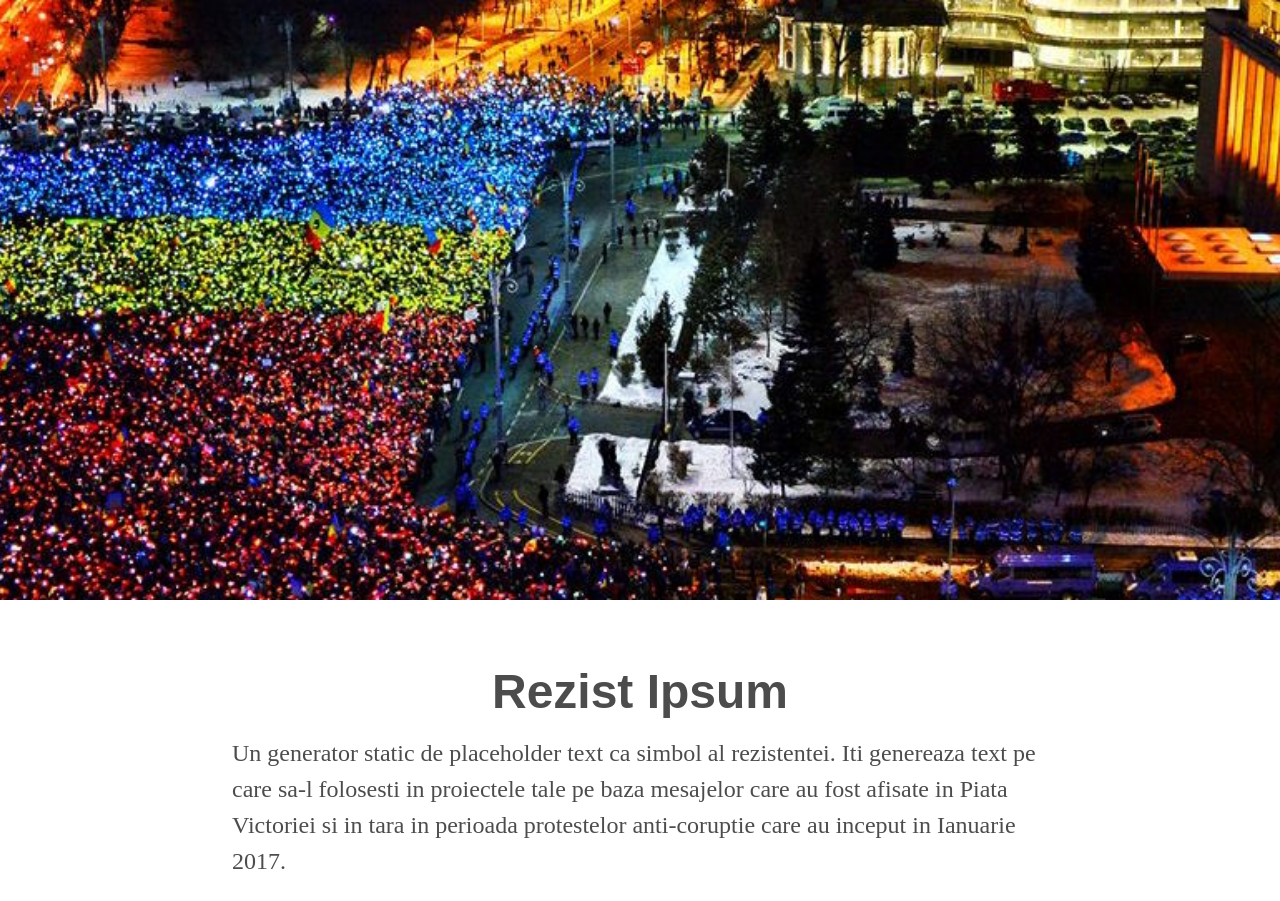
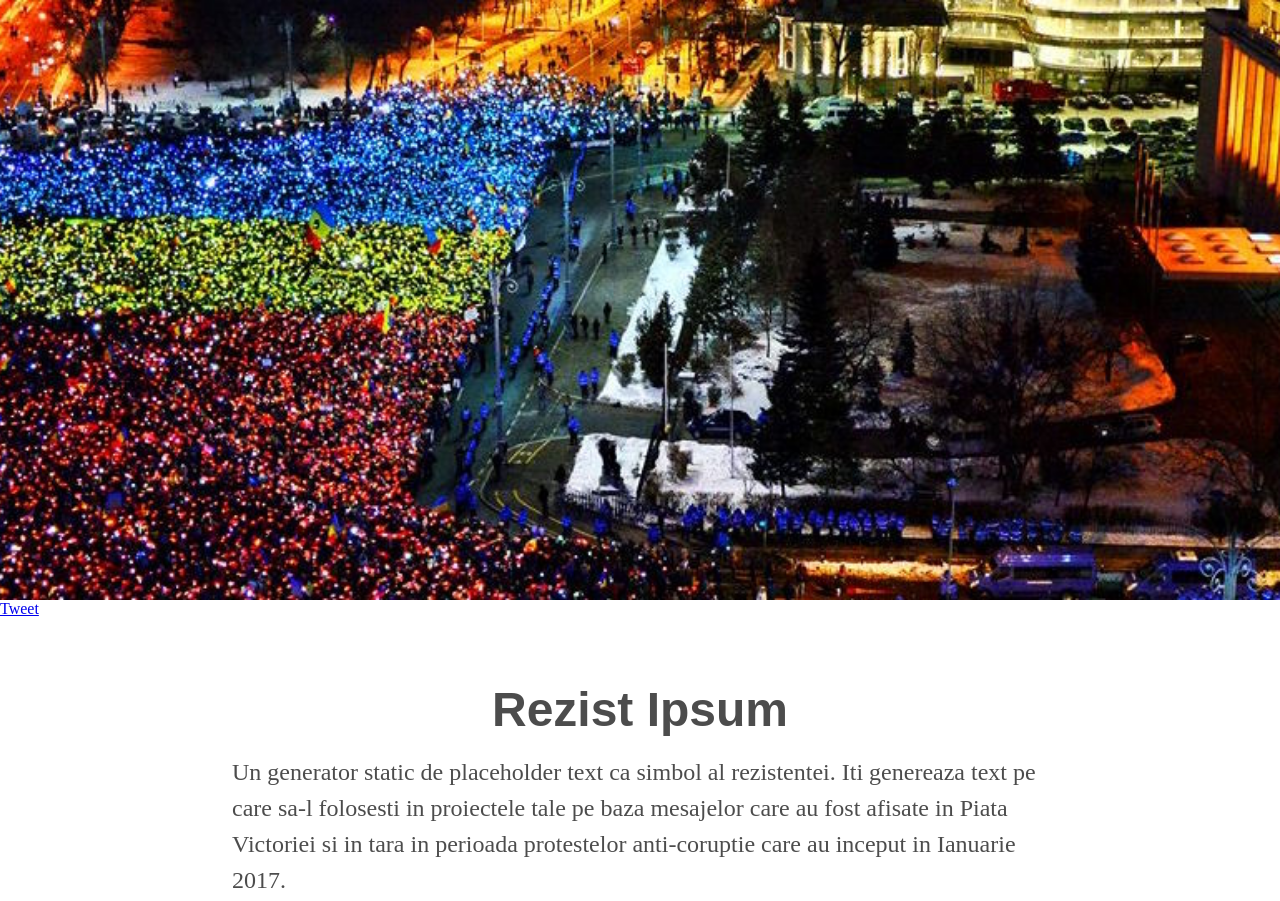
Before and after one commit to mihaisavezi/rezistipsum, a website: page index.html in a window 1280 px wide. Shown: the top 901 px of the page. Drawn offline with nearby package versions, Linux system fonts and the light colour scheme.

Commit message:
add basic share buttons

```diff
--- a/index.html
+++ b/index.html
@@ -7,10 +7,42 @@
 </head>
 
 <body>
+<div id="fb-root"></div>
+<script>(function(d, s, id) {
+    var js, fjs = d.getElementsByTagName(s)[0];
+    if (d.getElementById(id)) return;
+    js = d.createElement(s); js.id = id;
+    js.src = "//connect.facebook.net/en_US/sdk.js#xfbml=1&version=v2.8&appId=269932686413553";
+    fjs.parentNode.insertBefore(js, fjs);
+}(document, 'script', 'facebook-jssdk'));</script>
+
+<script>window.twttr = (function(d, s, id) {
+    var js, fjs = d.getElementsByTagName(s)[0],
+            t = window.twttr || {};
+    if (d.getElementById(id)) return t;
+    js = d.createElement(s);
+    js.id = id;
+    js.src = "https://platform.twitter.com/widgets.js";
+    fjs.parentNode.insertBefore(js, fjs);
+
+    t._e = [];
+    t.ready = function(f) {
+        t._e.push(f);
+    };
+
+    return t;
+}(document, "script", "twitter-wjs"));</script>
+
     <main>
         <article class="bg-white">
             <div class="vh-75 cover bg-center" style="background-image: url(header-1.jpg);"></div>
-            <script type="text/javascript" src="//s7.addthis.com/js/300/addthis_widget.js#pubid=ra-58b030cef7a70cda"></script>
+            <div>
+                <div class="fb-like" data-href="http://rezistipsum.ro" data-layout="standard" data-action="like" data-size="small" data-show-faces="true" data-share="true"></div>
+                <a class="twitter-share-button" href="https://twitter.com/intent/tweet?text=Hello%20world&hashtags=rezist&url=http://rezistipsum.ro">Tweet</a>
+                <script src="https://apis.google.com/js/platform.js" async defer></script>
+                <div class="g-plus" data-action="share" data-href="http://rezistipsum.ro"></div>
+            </div>
+            </div>
             <div class="ph4 ph5-m ph6-l">
                 <div class="pt5 pb3 f4 f2-ns measure center">
                     <h1 class="fw6 f1 fl w-100 black-70 mt0 mb3 avenir measure-wide tc center">Rezist Ipsum</h1>
@@ -71,5 +103,6 @@ corupția?" "CNA, fa-ți datoria!"
         <span class="f6 db mt2">Twitter</span>
     </a>
     </footer>
+    <script type="text/javascript" src="//s7.addthis.com/js/300/addthis_widget.js#pubid=ra-58b030cef7a70cda"></script>
 </body>
 </html>
```
